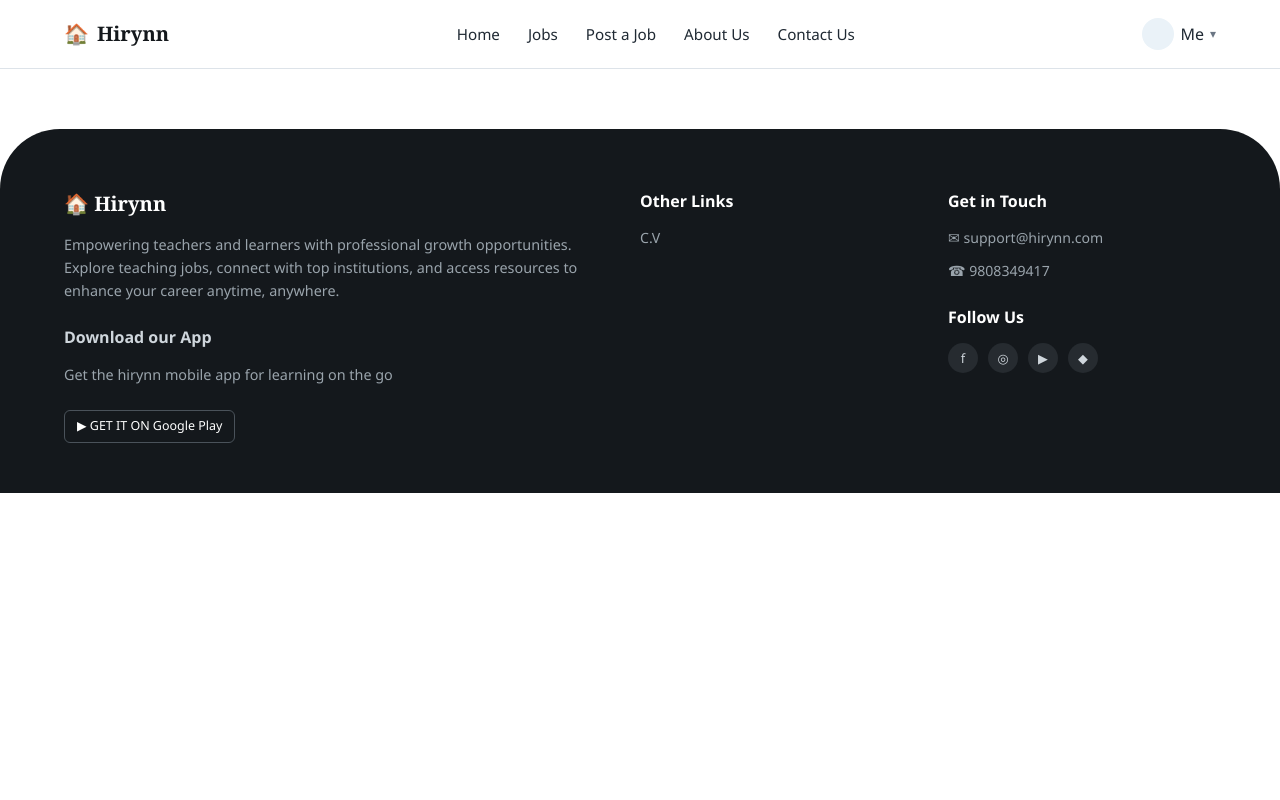
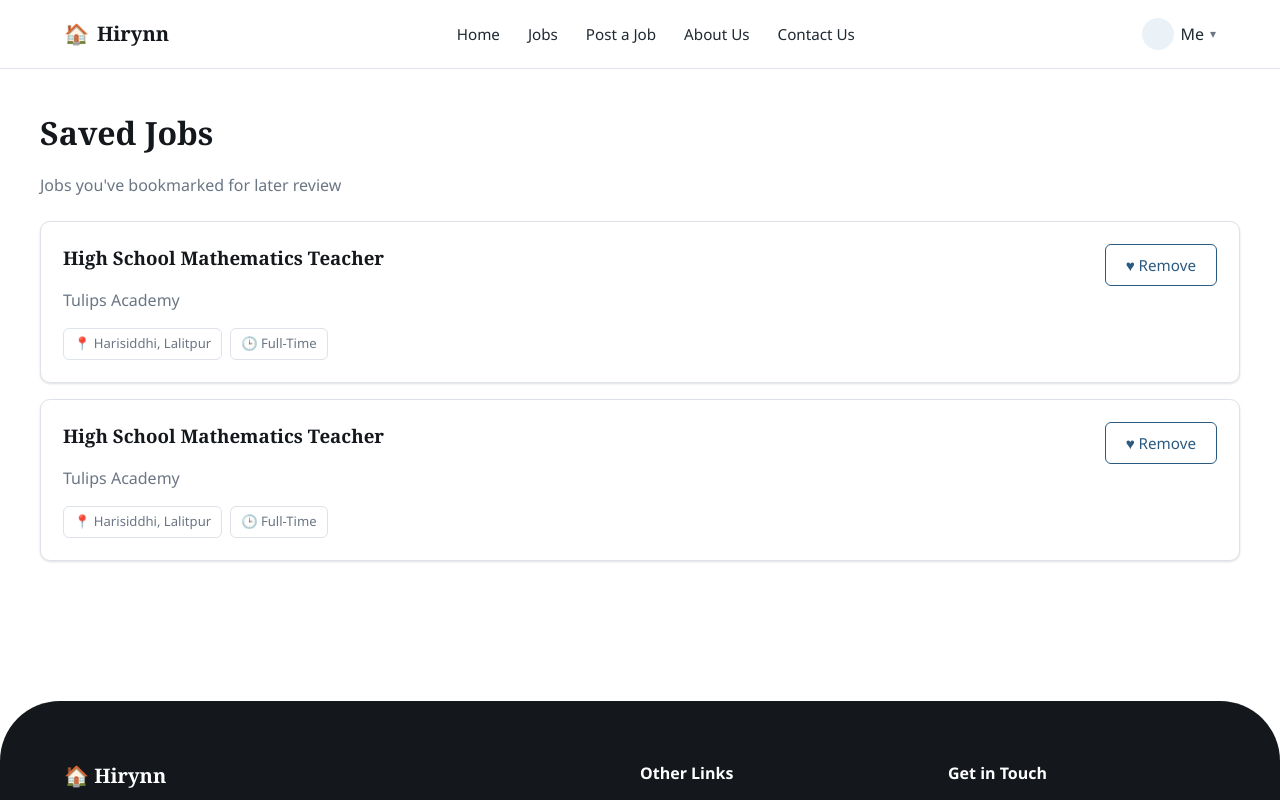
Before and after one commit to LaskaMaharjan/Hirynn-Website, a React (Vite) app: page /saved-jobs in a window 1280 px wide. Shown: the top 800 px of the page. Built offline with nearby package versions, Linux system fonts and the light colour scheme.

Commit message:
Added SavedJobs

```diff
--- a/src/App.jsx
+++ b/src/App.jsx
@@ -9,6 +9,7 @@ import AboutUs from "./Components/AboutUs.jsx";
 import PostJob from "./Components/PostJob.jsx";
 import Profile from "./Components/Profile.jsx";
 import Applications from "./Components/Applications.jsx";
+import SavedJobs from "./Components/SavedJobs.jsx";
 
 export default function App() {
   return (
@@ -23,6 +24,7 @@ export default function App() {
         <Route path="/post-a-job" element={<PostJob />} />
         <Route path="/my-profile" element={<Profile />} />
         <Route path="/my-applications" element={<Applications />} />
+        <Route path="/saved-jobs" element={<SavedJobs />} />
       </Routes>
       <Footer />
     </>
--- /dev/null
+++ b/src/Components/SavedJobs.jsx
@@ -0,0 +1,43 @@
+import { useState } from "react";
+
+const initialJobs = [
+  { id: 1, title: "High School Mathematics Teacher", institution: "Tulips Academy", location: "Harisiddhi, Lalitpur", type: "Full-Time" },
+  { id: 2, title: "High School Mathematics Teacher", institution: "Tulips Academy", location: "Harisiddhi, Lalitpur", type: "Full-Time" },
+];
+
+export default function SavedJobs() {
+  const [jobs, setJobs] = useState(initialJobs);
+
+  const removeJob = (id) => {
+    setJobs(jobs.filter((job) => job.id !== id));
+  };
+
+  return (
+    <div className="page container">
+      <h1>Saved Jobs</h1>
+      <p className="text-muted">Jobs you've bookmarked for later review</p>
+
+      <div className="applications-list">
+        {jobs.map((job) => (
+          <div className="application-row" key={job.id}>
+            <div>
+              <h3>{job.title}</h3>
+              <p className="text-muted">{job.institution}</p>
+              <div className="job-card-tags">
+                <span className="pill">📍 {job.location}</span>
+                <span className="pill">🕒 {job.type}</span>
+              </div>
+            </div>
+            <button className="btn btn-outline" onClick={() => removeJob(job.id)}>
+              ♥ Remove
+            </button>
+          </div>
+        ))}
+
+        {jobs.length === 0 && (
+          <p className="text-muted text-center">No saved jobs yet.</p>
+        )}
+      </div>
+    </div>
+  );
+}
```
